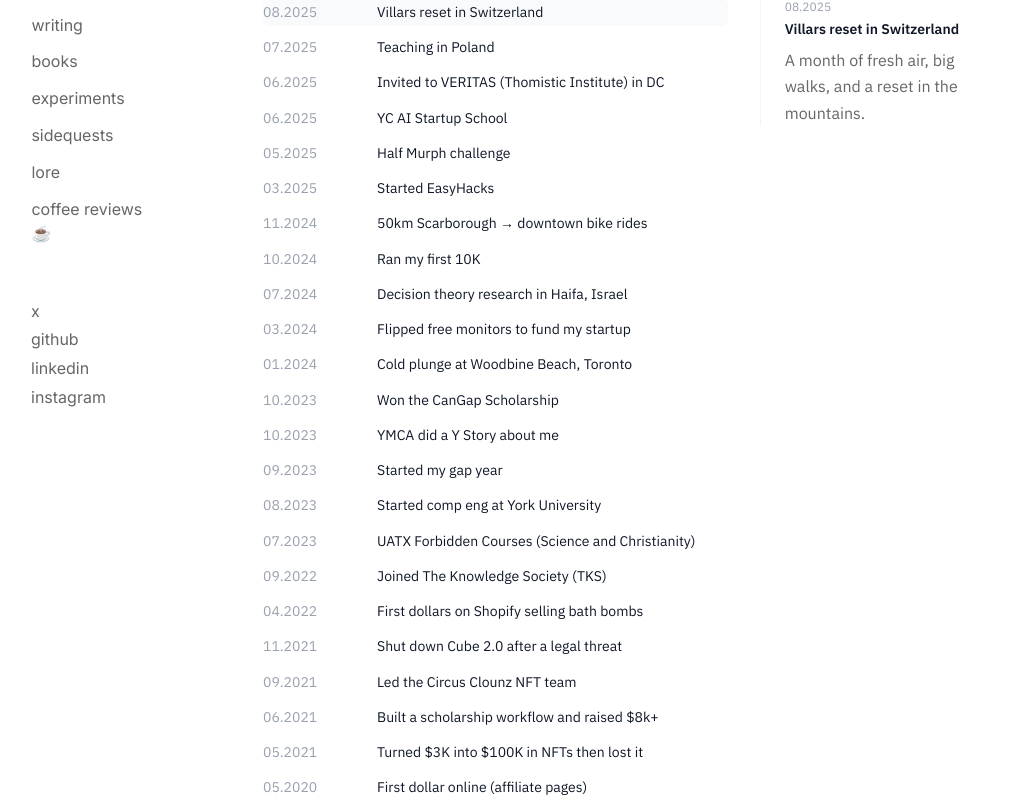
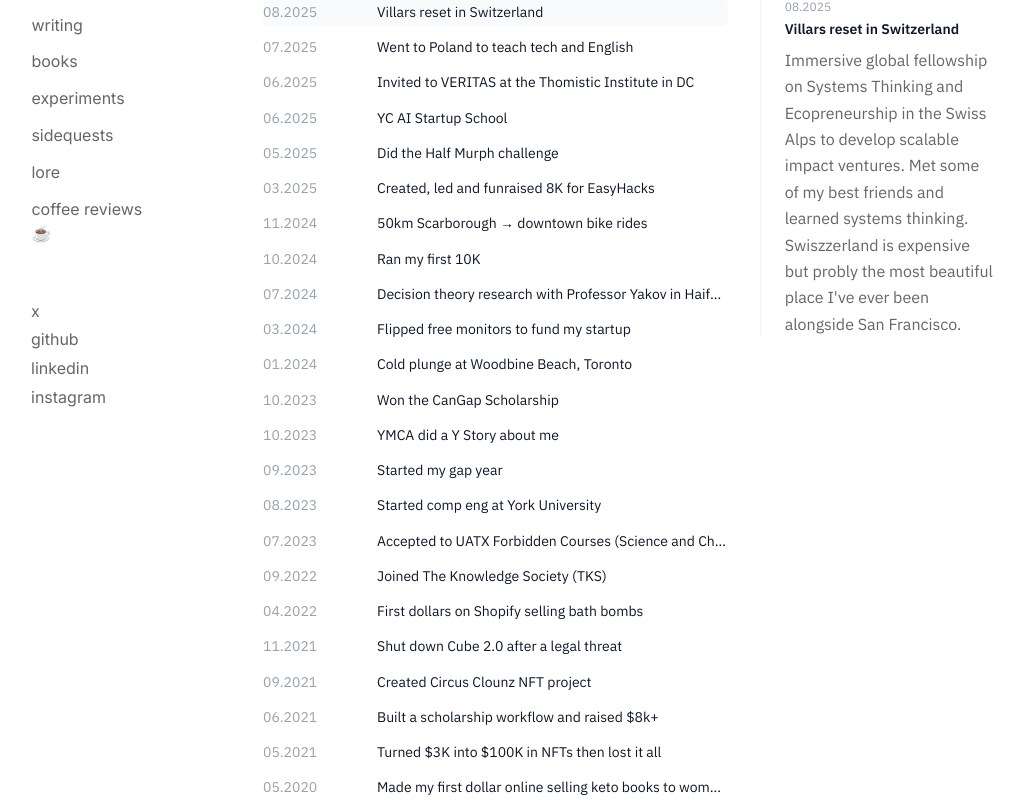
Before and after one commit to alexshibu1/alexshibu.com, a Next.js app: page /lore in a window 1280 px wide. Shown: the part 208-1020 px from the top of the page, without its empty margins (49-1073 px from the left). Built offline with nearby package versions, Linux system fonts and the light colour scheme.

Commit message:
changes to lore

```diff
--- a/app/lore/page.tsx
+++ b/app/lore/page.tsx
@@ -100,12 +100,12 @@ const LORE: LoreItem[] = [
   {
     id: "easyhacks-2025-03",
     date: "03.2025",
-    line: "Started EasyHacks",
-    more: "Hackathon for Rejects on easyhacks.org. It started from an accidental rejection email thread from UBC nwhacks. Turned into a 10 person team with 170+ beginners from 7+ countries and about $8K in prizes.",
+    line: "Created, led and funraised 8K for EasyHacks",
+    more: "Hackathon for Rejects on easyhacks.org. Started from an accidental rejection email thread from UBC nwhacks. Turned into a 10 person team with 170+ beginners from 7+ countries and about $8K in prizes.",
     links: [
       {
         label: "easyhacks.org",
-        url: "https://easyhacks.org",
+        url: "https://archive.ph/2mqxj",
       },
     ],
   },
@@ -113,33 +113,29 @@ const LORE: LoreItem[] = [
     id: "tks-2022-09",
     date: "09.2022",
     line: "Joined The Knowledge Society (TKS)",
-    more: "Joined TKS — a community that opened my eyes to what’s really possible. Pitched and built tech with 200+ innovators, shipped and showcased impact, and explored 30+ conferences around the world. Projects at Microsoft HQ, Interac, and Sensei Labs.",
+    more: "A community that opened my eyes to what’s really possible. Pitched and built tech with 200+ innovators, shipped and explored 30+ conferences around the world. Presented projects at Microsoft HQ, Interac, and Sensei Labs. This is where I met some of my best friends and learned to pitch and ship.",
   },
   {
     id: "nfts-2021-05",
     date: "05.2021",
-    line: "Turned $3K into $100K in NFTs then lost it",
-    more: "Got super into NFTs. Took my YMCA internship money, about $3K, and went all in. Flipped Veefriends and World of Women, did some DeFi farming, lived in Discord. Ran it up to around $100K then the market crashed and I lost it all. But I did it once and I can do it again.",
+    line: "Turned $3K into $100K in NFTs then lost it all",
+    more: "Got super into NFTs cuz of Gary Vee. Took my YMCA internship money, about $3K, and went all in. Flipped Veefriends and World of Women, did some DeFi farming, lived in Discord. Ran it up portfolio to around $100K then the market crashed and I lost it all. I did once so I can do it again! :)",
     links: [
       {
-        label: "Screenshots",
-        url: "/images/nft/image1.png",
+        label: "Some of my NFTs",
+        url: "https://zapper.xyz/bundle/0xa141a92144f926ae25e740875aefd8f99012c1f4,0x5bd7829b7f120fc75e3b57089838e7df4932bc35,0x40f8425e7804e6595647efef935fffa33957b6d8,0x17161ba8ca6829d1fea60ee49299a8ffcd3f5dbc,0x0d2ce0f6fd1df570bd151d295368784bb7265ca5,0x400ce51986840f5c096033a6a70dc26152edbbea?label=Wallets&id=0x54f1961c9482b65e088967b4013c52917db01bdf&tab=nft",
       },
     ],
   },
   {
     id: "circus-clounz-2021-09",
     date: "09.2021",
-    line: "Led the Circus Clounz NFT team",
-    more: "Led a 4 person team. Partnered and dropped NFTs, learned Solidity, and got way more crypto native. Missed product market fit, still learned a lot.",
+    line: "Created Circus Clounz NFT project ",
+    more: "Led a 4 person team for the Circus Clounz NFT project and learned Solidity. Starting building a whole ecossystem around it with token (circus penutz) and linktree tool (bio blox). At the end of the day no product market fit and launch failed.",
     links: [
       {
         label: "Circus Clounz (archive)",
         url: "https://web.archive.org/web/20220128132945/https://circusclownz.com/",
-      },
-      {
-        label: "Screenshots",
-        url: "/images/nft/image2.png",
       },
     ],
   },
@@ -153,7 +149,7 @@ const LORE: LoreItem[] = [
     id: "ymca-y-story-2023-10",
     date: "10.2023",
     line: "YMCA did a Y Story about me",
-    more: "I shared my experience with the YMCA Newcomer Youth Leadership Development Program and how it gave me the confidence and opportunity to help make a change in my community. Big thank you to the donors who make programs like this possible.",
+    more: "I shared my experience with the YMCA  and how it gave me the confidence and opportunity to help make a change the world.  Big thank you to the donors and staff who make programs like this possible.",
     links: [
       {
         label: "Watch on Instagram",
@@ -165,37 +161,43 @@ const LORE: LoreItem[] = [
     id: "gap-year-2023-09",
     date: "09.2023",
     line: "Started my gap year",
-    more: "A year to do cool shit, explore, travel, and learn outside school. I said yes to everything",
+    more: "A year to do cool shit, explore, travel, and learn outside school. I said yes to everything. I travel to new cities and visited family in India.",
   },
   {
     id: "uatx-forbidden-courses-2023-07",
     date: "07.2023",
-    line: "UATX Forbidden Courses (Science and Christianity)",
-    more: "University of Austin (UATX) — Forbidden Courses (2023): focus in “Science and Christianity.” Completed the pre-course work, but couldn’t join the in-person seminar due to visa constraints. With Harvard and MIT kids",
+    line: "Accepted to UATX Forbidden Courses (Science and Christianity)",
+    more: "Massive Validation of my path so far. Invited to Forbidden Courses prior to it become a university. Completed the pre-course work, but couldn’t join the in-person seminar due to visa constraints. With Harvard and MIT kids",
   },
   {
     id: "york-university-2023-09",
     date: "08.2023",
     line: "Started comp eng at York University",
-    more: "I joined the Computer Engineering program at York University. I did frosh and 2 weeks of classes before dropping out.",
+    more: "I joined the Computer Engineering program at York University. I had fun at engineering frosh and 2 weeks of classes before dropping out.Still have many friends ",
   },
   {
     id: "villars-2025-08",
     date: "08.2025",
     line: "Villars reset in Switzerland",
-    more: "A month of fresh air, big walks, and a reset in the mountains.",
+    more: "Immersive global fellowship on Systems Thinking and Ecopreneurship in the Swiss Alps to develop scalable impact ventures. Met some of my best friends and learned systems thinking. Swiszzerland is expensive but probly the most beautiful place I've ever been alongside San Francisco.",
   },
   {
     id: "poland-2025-07",
     date: "07.2025",
-    line: "Teaching in Poland",
-    more: "Learned by teaching: explaining ideas forced clarity and patience.",
+    line: "Went to Poland to teach tech and English",
+    more: "It was a traveling circus acorss Krakow and Warsaw. Led daily conversations, group sessions and acitivities for 80+ students. I mainly taught frameworks and pitching while helping teenagers build English confidence.",
   },
   {
     id: "half-murph-2025-05",
     date: "05.2025",
-    line: "Half Murph challenge",
-    more: "May 2025 — did a half Murph challenge",
+    line: "Did the Half Murph challenge",
+    more: "Me and my friend did a half Murph in Toronto. 1.34 hours for 2.53 km, 150 squats, 100 pushups and 50 pullups. I was sore for a week.",
+    links: [
+      {
+        label: "Youtube Video",
+        url: "https://youtu.be/eGbw5Yj34qM?si=BdD4A3wOUBUDw4TB",
+      },
+    ],
   },
   {
     id: "yc-ai-school-2025-06",
@@ -206,20 +208,26 @@ const LORE: LoreItem[] = [
   {
     id: "veritas-2025-06",
     date: "06.2025",
-    line: "Invited to VERITAS (Thomistic Institute) in DC",
-    more: "Invited participant at the VERITAS conference in Washington, DC (Thomistic Institute, 2025). Engaged with scholars and explored foundational questions and philosophical thought.",
+    line: "Invited to VERITAS at the Thomistic Institute in DC",
+    more: "Some of the smartest catholics I've met. Engaged with scholars and explored foundational questions and philosophical thought though aquinas lens. Inspired me to take my faith more seriously.",
   },
   {
     id: "yakov-research-2024-07",
     date: "07.2024",
-    line: "Decision theory research in Haifa, Israel",
-    more: "Research work with Professor Yakov, focused on info-gap decision theory: making robust choices under severe uncertainty.",
+    line: "Decision theory research with Professor Yakov in Haifa, Israel during a war",
+    more: "Research work with Professor Yakov, focused on info-gap decision theory. Optimizing for windfall while increasing robustness under severe uncertainty. One of the most intense and challenging experiences of my life. Transfored my thinking, travled acorss Israel and met some of my best friends.",
   },
   {
     id: "bike-rides-2024-11",
     date: "11.2024",
     line: "50km Scarborough → downtown bike rides",
-    more: "Nov 2024 — did 50km Scarborough → downtown bike rides",
+    more: "Did a 50km Scarborough → downtown bike ride for fun. All on the toronto bike share system. Probly the first person to do it. Switched bikes 13 times",
+    links: [
+      {
+        label: "Strava",
+        url: "https://strava.app.link/R9CRcto25Zb",
+      },
+    ],
   },
   {
     id: "first-10k-2024-10",
@@ -243,23 +251,21 @@ const LORE: LoreItem[] = [
     id: "monitor-flip-2024",
     date: "03.2024",
     line: "Flipped free monitors to fund my startup",
-    more: "Carried free monitors across Toronto from the Beach Sci office to resell and fund my startup",
-  },
-  {
-    id: "covid-online-systems-2020",
-    date: "04.2020",
-    line: "Went deep on online systems during COVID",
-    more: "Goes deep on online systems during lockdown. Begins scholarship + grant experimentation. Learns to reuse essays aggressively. Discovers nonprofit + COVID loopholes.",
+    more: "Carried free monitors from benchsci's old office across Toronto to resell and fund my voice agents project",
   },
   {
     id: "online-money-2020-05",
     date: "05.2020",
-    line: "First dollar online (affiliate pages)",
-    more: "Started experimenting with online money by building themed affiliate pages (keto products). First taste of leverage: write once, earn repeatedly (sometimes).",
+    line: "Made my first dollar online selling keto books to women in nebraska",
+    more: "Build mutiple theme pages for gaming, health keto and other stuff and sold a clickbank product",
     links: [
       {
         label: "Screenshot",
         url: "/projects/keto.png",
+      },
+      {
+        label: "Youtube Video",
+        url: "https://youtu.be/Lw3WRJgAT5M?si=pobcTDrmK0c8BoP3",
       },
     ],
   },
@@ -267,7 +273,7 @@ const LORE: LoreItem[] = [
     id: "scholarship-workflow-2021",
     date: "06.2021",
     line: "Built a scholarship workflow and raised $8k+",
-    more: "Builds a scholarship/grant workflow. Experiments with early GPT-2 fine-tuning to speed up applications. Raises $8k+ through scholarships, grants, and honorariums. Takes acquisition-style cuts on opportunities. Learns how incentives really work in education + nonprofits.",
+    more: "Learned millions of dollars are left on the table. So I did a experiment with early GPT-2 fine-tuning to speed up applications. Raised $6k+ from scholarships, grants, and honorariums. Learned how incentives really work in education + nonprofits.",
   },
   {
     id: "cube-2-shutdown-late-2021",
```
